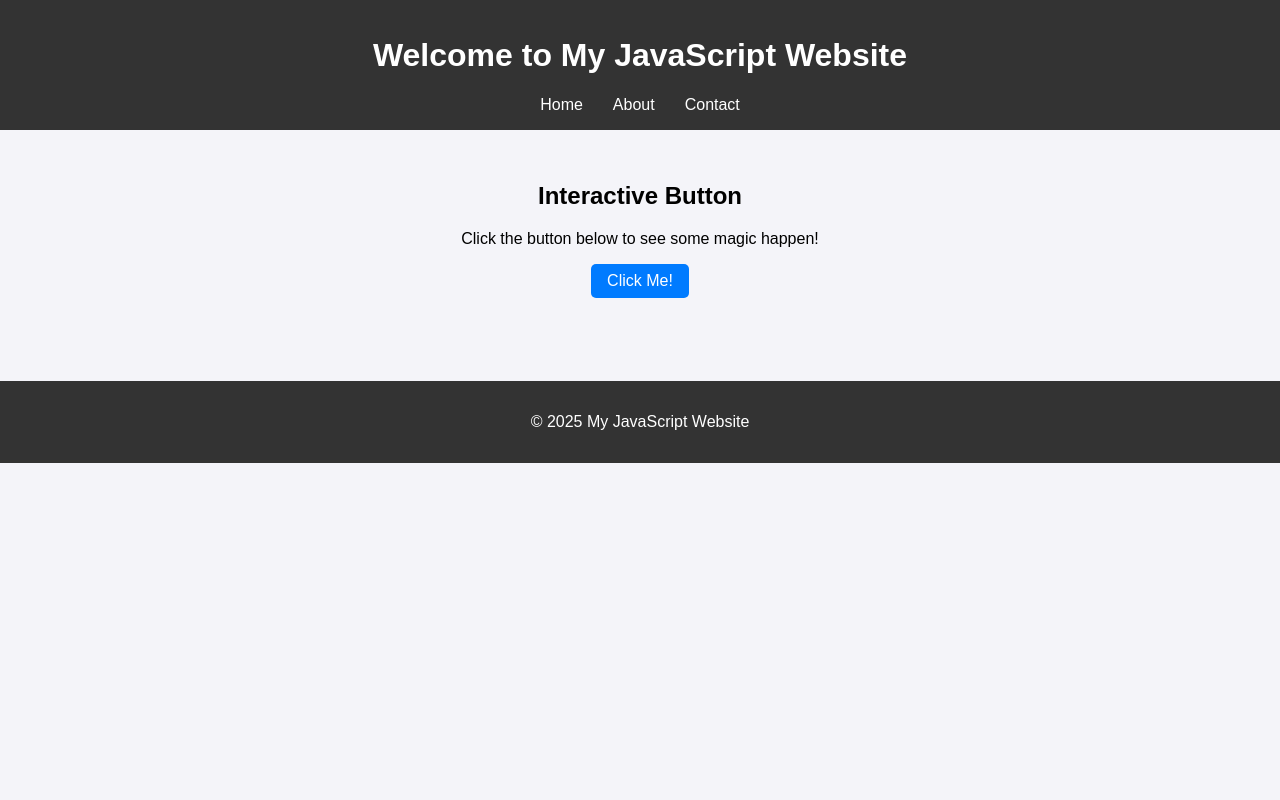
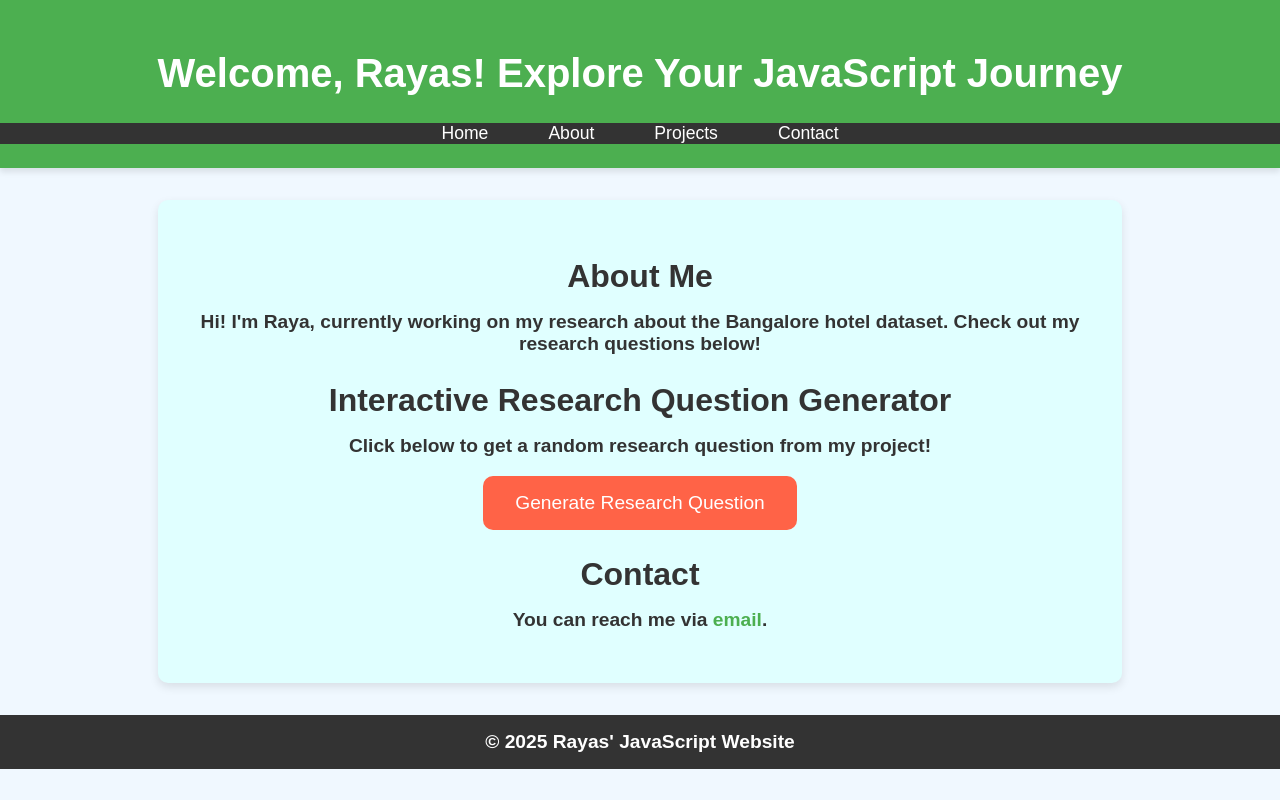
Before and after one commit to RayaYasmin1/JavaScript, a plain HTML site: page index.html in a window 1280 px wide. Drawn offline with Linux system fonts and the light colour scheme.

Commit message:
Explore my JavaScript Journey

```diff
--- a/index.html
+++ b/index.html
@@ -3,30 +3,40 @@
 <head>
     <meta charset="UTF-8">
     <meta name="viewport" content="width=device-width, initial-scale=1.0">
-    <title>JavaScript Website</title>
+    <title>Rayas' JavaScript Website</title>
     <link rel="stylesheet" href="style.css">
 </head>
 <body>
     <header>
-        <h1>Welcome to My JavaScript Website</h1>
+        <h1>Welcome, Rayas! Explore Your JavaScript Journey</h1>
         <nav>
             <ul>
                 <li><a href="#">Home</a></li>
                 <li><a href="#about">About</a></li>
+                <li><a href="#projects">Projects</a></li>
                 <li><a href="#contact">Contact</a></li>
             </ul>
         </nav>
     </header>
     <main>
-        <h2>Interactive Button</h2>
-        <p>Click the button below to see some magic happen!</p>
-        <button id="magicButton">Click Me!</button>
-        <p id="output" style="margin-top: 1rem; font-size: 1.2rem;"></p>
+        <section id="about">
+            <h2>About Me</h2>
+            <p>Hi! I'm Raya, currently working on my research about the Bangalore hotel dataset. Check out my research questions below!</p>
+        </section>
+        <section id="projects">
+            <h2>Interactive Research Question Generator</h2>
+            <p>Click below to get a random research question from my project!</p>
+            <button id="generateQuestion">Generate Research Question</button>
+            <p id="researchOutput" style="margin-top: 1rem; font-size: 1.2rem;"></p>
+        </section>
+        <section id="contact">
+            <h2>Contact</h2>
+            <p>You can reach me via <a href="mailto:rayayasmin1@gmail.com">email</a>.</p>
+        </section>
     </main>
     <footer>
-        <p>&copy; 2025 My JavaScript Website</p>
+        <p>&copy; 2025 Rayas' JavaScript Website</p>
     </footer>
-
     <script src="script.js"></script>
 </body>
 </html>
--- a/script.js
+++ b/script.js
@@ -1,18 +1,21 @@
-    const button = document.getElementById('magicButton');
-        const output = document.getElementById('output');
 document.addEventListener('DOMContentLoaded', () => {
-    const button = document.getElementById('magicButton');
-    const output = document.getElementById('output');
+    // Welcome message
+    const header = document.querySelector('header h1');
+    header.textContent = "Welcome, Rayas! Explore Your JavaScript Journey";
+
+    // Research questions
+    const researchQuestions = [
+        "Is there a correlation between the distance to the nearest landmark and hotel ratings in Bangalore?",
+        "Is there a correlation between the price of hotels and their star ratings in Bangalore?",
+        "Is there a difference in the mean of hotel price among star ratings in Bangalore?",
+        "Is there a difference in the proportion of hotels rated as 'Excellent' between urban vs. suburban locations in Bangalore?"
+    ];
+
+    const button = document.getElementById('generateQuestion');
+    const output = document.getElementById('researchOutput');
 
     button.addEventListener('click', () => {
-        const messages = [
-            "You are amazing!",
-            "Keep up the great work!",
-            "JavaScript is awesome!",
-            "Coding is fun!",
-            "Believe in yourself!"
-        ];
-        const randomMessage = messages[Math.floor(Math.random() * messages.length)];
-        output.textContent = randomMessage;
+        const randomQuestion = researchQuestions[Math.floor(Math.random() * researchQuestions.length)];
+        output.textContent = randomQuestion;
     });
 });
--- a/style.css
+++ b/style.css
@@ -1,49 +1,110 @@
+/* General Styles */
 body {
     font-family: Arial, sans-serif;
     margin: 0;
     padding: 0;
-    background-color: #f4f4f9;
+    background-color: #f0f8ff; /* Soft light blue background for the body */
 }
+
 header {
-    background-color: #333;
+    background-color: #4CAF50; /* Green header */
     color: #fff;
-    padding: 1rem 0;
+    padding: 1.5rem 0;
     text-align: center;
+    box-shadow: 0 4px 6px rgba(0, 0, 0, 0.1);
 }
+
+header h1 {
+    font-size: 2.5rem;
+    font-weight: bold;
+    color: #fff;
+}
+
 nav ul {
     list-style: none;
     padding: 0;
     display: flex;
     justify-content: center;
     margin: 0;
+    background-color: #333;
 }
+
 nav ul li {
     margin: 0 15px;
 }
+
 nav ul li a {
     color: #fff;
     text-decoration: none;
+    font-size: 1.1rem;
+    padding: 8px 15px;
+    border-radius: 5px;
+    transition: background-color 0.3s ease;
 }
+
+nav ul li a:hover {
+    background-color: #ddd; /* Light gray on hover */
+    color: #333;
+}
+
 main {
     padding: 2rem;
     text-align: center;
+    background-color: #e0ffff; /* Light cyan background for the main content */
+    border-radius: 10px;
+    box-shadow: 0 4px 10px rgba(0, 0, 0, 0.1);
+    margin: 2rem auto;
+    max-width: 900px;
 }
+
+h2 {
+    font-size: 2rem;
+    color: #333;
+    margin-bottom: 1rem;
+}
+
 button {
-    padding: 0.5rem 1rem;
-    font-size: 1rem;
+    padding: 1rem 2rem;
+    font-size: 1.2rem;
     color: #fff;
-    background-color: #007bff;
+    background-color: #FF6347; /* Tomato red background */
     border: none;
-    border-radius: 5px;
+    border-radius: 10px;
     cursor: pointer;
+    transition: background-color 0.3s ease;
 }
+
 button:hover {
-    background-color: #0056b3;
+    background-color: #FF4500; /* Darker red when hovered */
 }
+
+p {
+    font-size: 1.2rem;
+    color: #333;
+    margin-top: 1rem;
+    font-weight: 600;
+}
+
+/* Footer Styling */
 footer {
     background-color: #333;
     color: #fff;
     text-align: center;
     padding: 1rem 0;
     margin-top: 2rem;
+    font-size: 1rem;
 }
+
+footer p {
+    margin: 0;
+    color: white;
+}
+
+a {
+    color: #4CAF50; /* Green link color */
+    text-decoration: none;
+}
+
+a:hover {
+    text-decoration: underline;
+}
```
